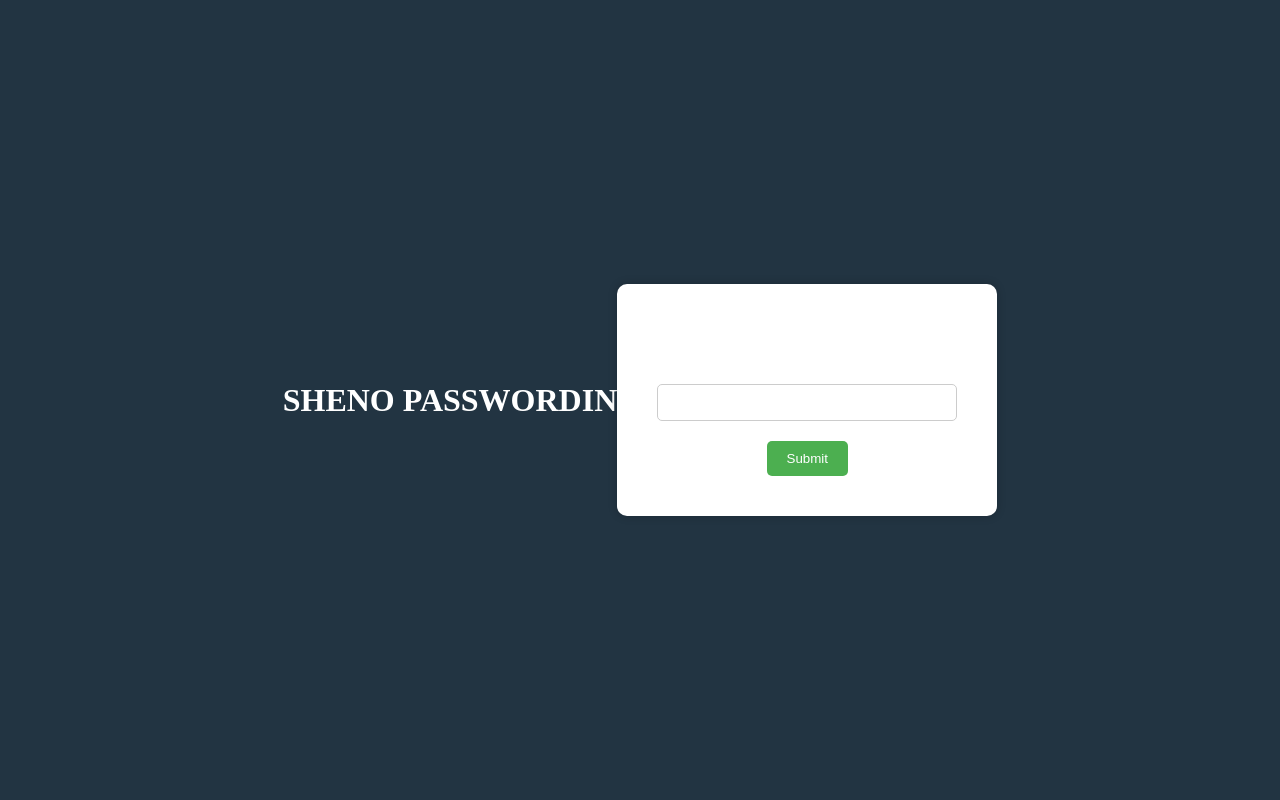
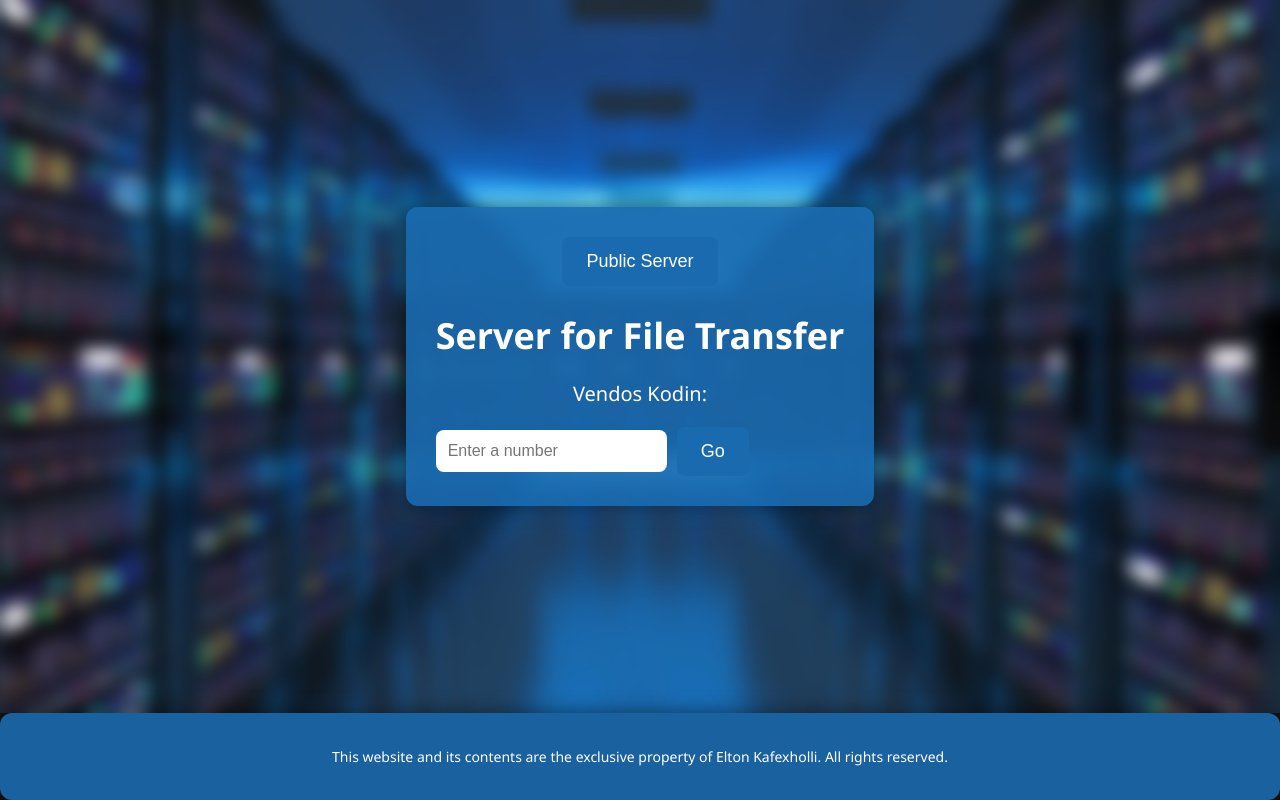
Before and after one commit to Eltoni07/ServerForFileTransfer, a plain HTML site: page public/index.html in a window 1280 px wide. Drawn offline with Linux system fonts and the light colour scheme; files that its build step writes are made by us from their sources; files whose address does not match are found by name.

Commit message:
Update index.html

```diff
--- a/public/index.html
+++ b/public/index.html
@@ -1,67 +1,37 @@
 <!DOCTYPE html>
 <html lang="en">
 <head>
-    <h1>SHENO PASSWORDIN</h1>
-    <meta charset="UTF-8">
-    <meta name="viewport" content="width=device-width, initial-scale=1.0">
-    <title>Password Page</title>
-    <style>
-        body {
-            background-color: #223442;
-            color: white;
-            display: flex;
-            align-items: center;
-            justify-content: center;
-            height: 100vh;
-            margin: 0;
-        }
-
-
-        #passwordBox {
-            background-color: #ffffff;
-            padding: 40px;
-            border-radius: 10px;
-            text-align: center;
-            box-shadow: 0 0 10px rgba(0, 0, 0, 0.2);
-            width: 300px;
-        }
-
-        #passwordInput {
-            width: 100%;
-            padding: 10px;
-            margin-top: 10px;
-            border: 1px solid #ccc;
-            border-radius: 5px;
-            box-sizing: border-box;
-        }
-
-        #submitButton {
-            background-color: #4CAF50;
-            color: white;
-            padding: 10px 20px;
-            border: none;
-            border-radius: 5px;
-            cursor: pointer;
-            margin-top: 20px;
-        }
-    </style>
+  <meta charset="UTF-8">
+  <meta name="viewport" content="width=device-width, initial-scale=1.0">
+  <link rel="stylesheet" href="styles.css">
+  <title>File Transfer Server</title>
 </head>
 <body>
-    <div id="passwordBox">
-        <p>sheno passwordin</p>
-        <input type="password" id="passwordInput" oninput="validatePassword()">
-        <button id="submitButton" onclick="validatePassword()">Submit</button>
-    </div>
 
-    <script>
-        function validatePassword() {
-            var enteredPassword = document.getElementById('passwordInput').value;
-            var correctPassword = '123012';
+  <div class="container">
+    <header>
+      <button id="publicServerButton">Public Server</button>
 
-            if (enteredPassword === correctPassword) {
-                window.location.href = 'web/web.html';
-            }
-        }
-    </script>
+      <h1>Server for File Transfer</h1>
+      <p class="subtitle" id="statusMessage">Vendos Kodin:</p>
+      <div class="input-container" id="inputContainer">
+        <input type="number" id="serverInput" placeholder="Enter a number">
+        <button id="redirectButton">Go</button>
+      </div>
+      <button id="resetButton" style="display:none;">Ndrysho Kodin Kryesor</button>
+      <div id="advancedSettings" style="display:none;">
+        <input type="number" id="mainPortInput" placeholder="Vendos Portin Kryesor">
+        <input type="number" id="secondaryPortInput" placeholder="Vendos Kodin">
+        <button id="advancedRedirectButton">Go</button>
+      </div>
+    </header>
+  </div>
+
+  <script src="script.js"></script>
+
+  <footer class="footer">
+    <p>This website and its contents are the exclusive property of Elton Kafexholli. All rights reserved.</p>
+  </footer>
+
 </body>
 </html>
```
